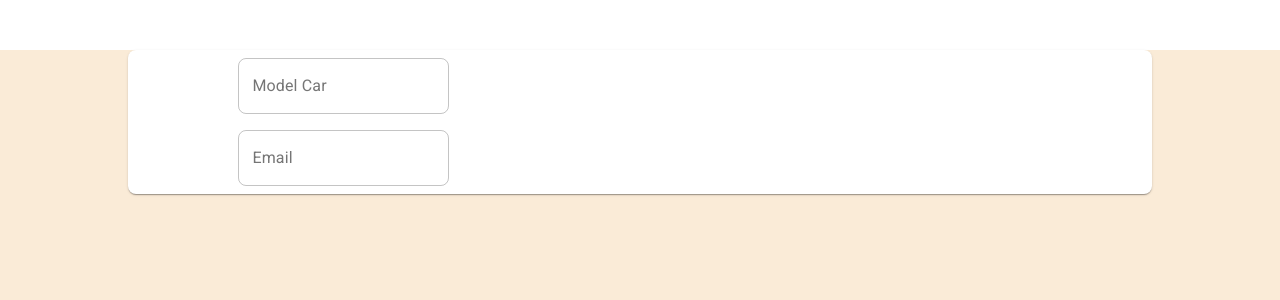
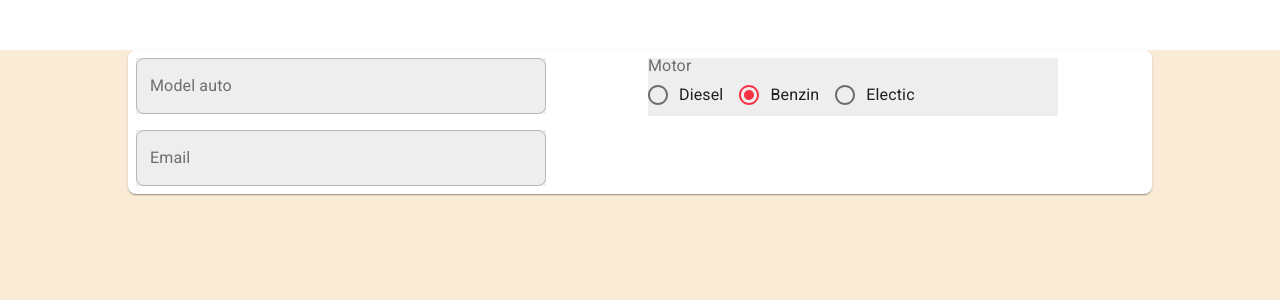
Before and after one commit to alenskupnjak/reactZadatakMono, a React (Create React App) app: page / in a window 1280 px wide. Shown: the top 300 px of the page. Built offline with nearby package versions, Linux system fonts and the light colour scheme.

Commit message:
004 input form motor

```diff
--- a/src/App.jsx
+++ b/src/App.jsx
@@ -7,11 +7,7 @@ import {
 } from '@material-ui/core';
 
 
-import Vehicle from './Pages/vehicle'
-
-
-
-
+import Vehicle from './Pages/Vehicle'
 
 
 
--- /dev/null
+++ b/src/Common/InputCommon.jsx
@@ -0,0 +1,20 @@
+import React from 'react'
+import {
+  TextField,
+} from '@material-ui/core';
+
+function InputCommon(props) {
+  const {name, label, value, onChange} = props
+
+  return (
+    <TextField
+    variant='outlined'
+    label={label}
+    name={name}
+    value={value}
+    onChange={onChange}
+  ></TextField>
+  )
+}
+
+export default InputCommon
--- /dev/null
+++ b/src/Components/UseForm.jsx
@@ -0,0 +1,48 @@
+import React, { useState } from 'react';
+import { Grid, TextField, makeStyles } from '@material-ui/core';
+
+//
+export function useForm(initValue) {
+  // setiramo pocetnu vrijednost forme
+  const [values, setValues] = useState(initValue);
+
+  // Prati promjenu vrijednossti u INPUT poljima
+  const handleInputChange = (e) => {
+
+    const { name, value } = e.target;
+    console.log(name, value);
+    setValues({
+      // kopija trenutne vrijednosti
+      ...values,
+      // trenutna vrijednost koju mijenjamo
+      [name]: value,
+    });
+  };
+
+  return { values, setValues, handleInputChange };
+}
+
+
+// Style CSS
+const useStyles = makeStyles((theme) => ({
+  root: {
+    '& .MuiFormControl-root': {
+      width: '80%',
+      margin: theme.spacing(1),
+      backgroundColor: '#eee',
+    },
+  },
+
+}));
+
+
+//
+export function Form(props) {
+  const classes = useStyles();
+
+  return (
+    <form className={classes.root}>
+      {props.children}
+    </form>
+  )
+}
--- a/src/Pages/vehicle.jsx
+++ b/src/Pages/vehicle.jsx
@@ -1,5 +1,5 @@
 import React from 'react'
-import  VehicleForm from './vehicleForm'
+import  VehicleForm from './VehicleForm'
 import {
   makeStyles,
   Paper
--- a/src/Pages/vehicleForm.jsx
+++ b/src/Pages/vehicleForm.jsx
@@ -1,81 +1,96 @@
-import React ,{ useState }from 'react'
-import { observer } from "mobx-react";
+import React, { useState } from 'react';
+import { observer } from 'mobx-react';
 import {
   Grid,
   TextField,
   makeStyles,
+  FormControl,
+  FormLabel,
+  RadioGroup,
+  FormControlLabel,
+  Radio
 } from '@material-ui/core';
 
-
-
+import { useForm, Form } from '../Components/UseForm';
+import InputCommon from '../Common/InputCommon';
 
 // Inicijalna crijednost forme
-const initValue= {
+const initValue = {
   id: 0,
-    modelName: '',
+  modelAuto: '',
   email: '',
   mobile: '12345679998',
   city: 'Sesvete',
-    motor: 'diesel',
+  motor: 'benzin',
   // make: "BMV",
   makeId: '1',
   sellDate: '2021-02-26T10:51:22.509Z',
   isLoan: false,
 };
 
-  // Stylin CSS
-  const useStyles = makeStyles((theme)=>({
-    root : {
-    '& .MuiFormControl-root' : {
-        width:'60%',
+// ************************
+// Style CSS
+const useStyles = makeStyles((theme) => ({
+  root: {
+    '& .MuiFormControl-root': {
+      width: '60%',
     },
-    margin:theme.spacing(1)
+    margin: theme.spacing(1),
     // '& .MuiInputBase-input' : {
     //     margin:'50px'
     // },
-
   },
   marginForm: {
-      width:'80%',
-      margin:'auto'
-    }
- }))
+    width: '80%',
+    margin: 'auto',
+  },
+}));
 
-
-
+//  ******************************************
 // Glavna funkcija
 function VehicleForm() {
   const classes = useStyles();
-// setiramo pocetnu vrijednost forme
-const [values, setValues] = useState(initValue)
 
+  //
+  const { values, setValues, handleInputChange } = useForm(initValue);
 
   return (
-    <form  className={classes.marginForm} >
-      <Grid container >
+    <Form>
+      <Grid container>
         <Grid item xs={6}>
+
+          <InputCommon
+            className={classes.root}
+            variant='outlined'
+            label='Model auto'
+            name='modelAuto'
+            value={values.modelAuto}
+            onChange={handleInputChange}>
+          </InputCommon>
           <TextField
             className={classes.root}
-            variant="outlined"
-            label="Model Car"
-            value={values.modelName}
-          >
-          </TextField>
-          <TextField
-            className={classes.root}
-            variant="outlined"
-            label="Email"
+            variant='outlined'
+            label='Email'
+            name='email'
             value={values.email}
-          >
-          </TextField>
+            onChange={handleInputChange}
+          ></TextField>
         </Grid>
         <Grid item xs={6}>
-
+          <FormControl>
+            <FormLabel>Motor</FormLabel>
+            {/* row usmjerava horizontalno */}
+            <RadioGroup row value={values.motor} name='motor' onChange={handleInputChange}>
+              <FormControlLabel value='diesel' control={<Radio />} label='Diesel'></FormControlLabel>
+              <FormControlLabel value='benzin' control={<Radio />} label='Benzin'></FormControlLabel>
+              <FormControlLabel value='electic' control={<Radio />} label='Electic'></FormControlLabel>
+            </RadioGroup>
+          </FormControl>
         </Grid>
       </Grid>
-    </form>
-  )
+    </Form>
+  );
 }
 
-export default VehicleForm
+export default VehicleForm;
 // export default observer(VehicleForm)
```
Lines whose indentation alone changed are shown as unchanged.
